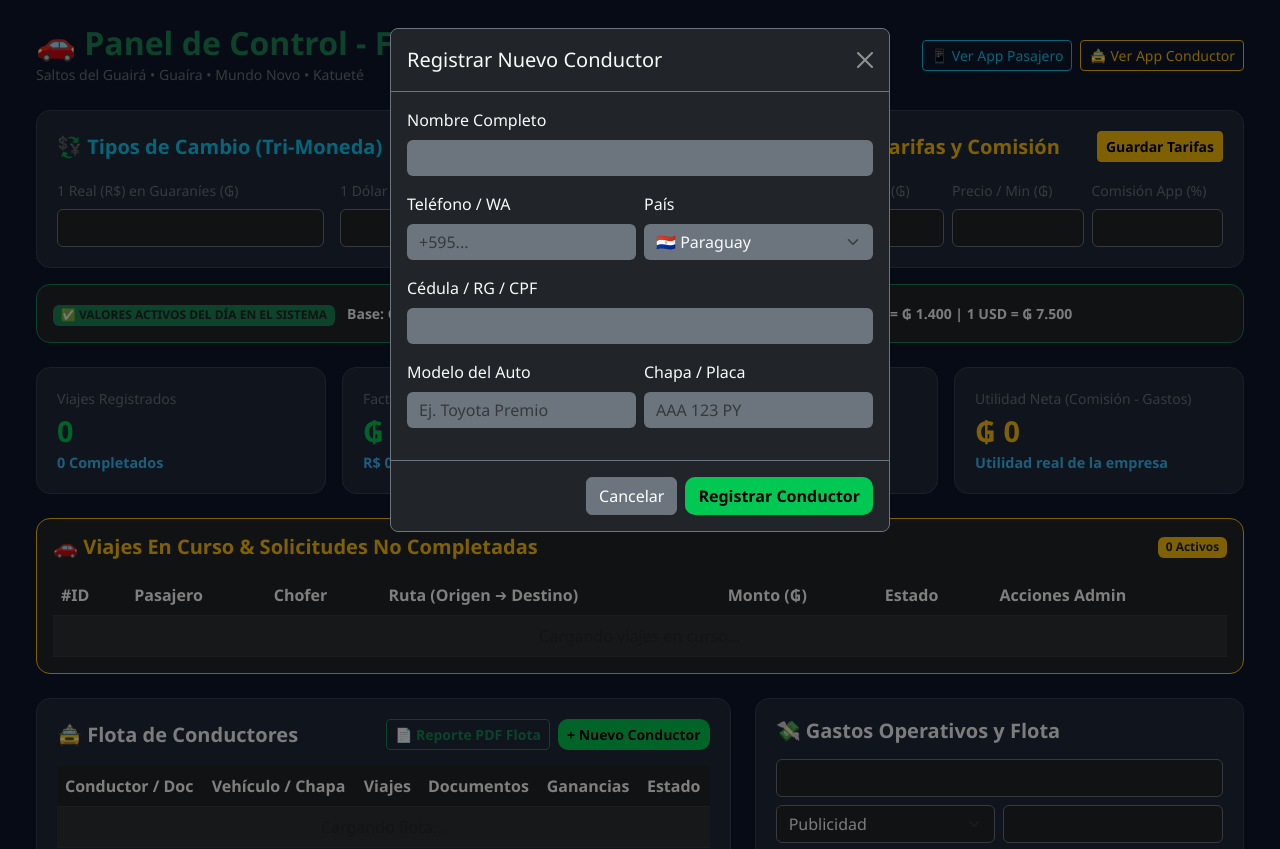
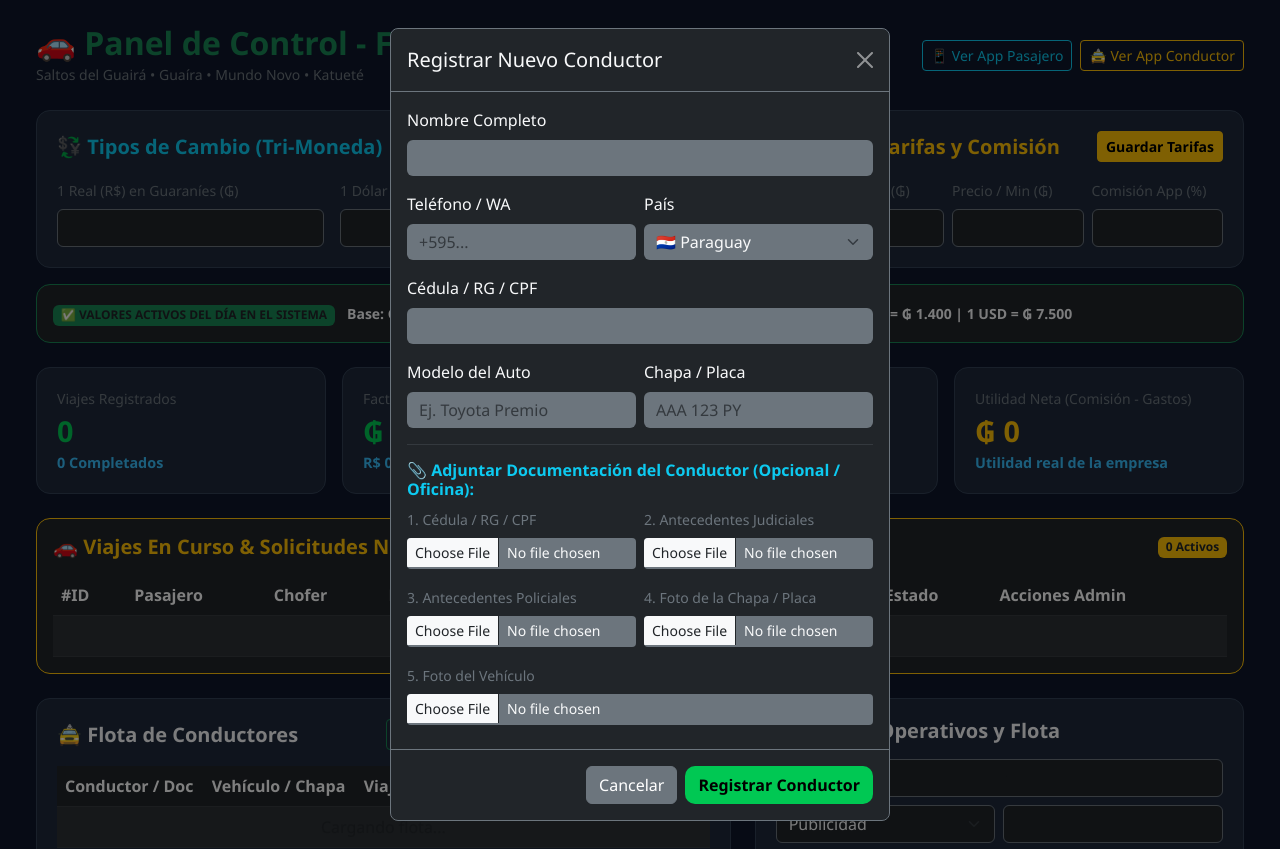
Before and after one commit to Rolocantero/AppTrnasporteSaltos, a Django app: page /dashboard/ in a window 1280 px wide, after a click on "+ Nuevo Conductor". Run offline with Django 5.2, Linux system fonts and the light colour scheme; data comes from the database, SQL or seed files in the repository; data that the repository does not hold is empty; some libraries are stand-ins or nearby versions.

Commit message:
Permitir carga de documentos de choferes tambien desde el Dashboard Admin

```diff
--- a/backend/templates/dashboard.html
+++ b/backend/templates/dashboard.html
@@ -444,6 +444,31 @@
                                 <input type="text" id="drvPlate" class="form-control bg-secondary text-light border-0" placeholder="AAA 123 PY" required>
                             </div>
                         </div>
+
+                        <hr class="border-secondary my-3">
+                        <h6 class="text-info fw-bold mb-2">📎 Adjuntar Documentación del Conductor (Opcional / Oficina):</h6>
+                        <div class="row g-2">
+                            <div class="col-6 mb-2">
+                                <label class="form-label small text-secondary">1. Cédula / RG / CPF</label>
+                                <input type="file" id="drvPhotoCi" accept="image/*,.pdf" class="form-control form-control-sm bg-secondary text-light border-0">
+                            </div>
+                            <div class="col-6 mb-2">
+                                <label class="form-label small text-secondary">2. Antecedentes Judiciales</label>
+                                <input type="file" id="drvPhotoJudicial" accept="image/*,.pdf" class="form-control form-control-sm bg-secondary text-light border-0">
+                            </div>
+                            <div class="col-6 mb-2">
+                                <label class="form-label small text-secondary">3. Antecedentes Policiales</label>
+                                <input type="file" id="drvPhotoPolice" accept="image/*,.pdf" class="form-control form-control-sm bg-secondary text-light border-0">
+                            </div>
+                            <div class="col-6 mb-2">
+                                <label class="form-label small text-secondary">4. Foto de la Chapa / Placa</label>
+                                <input type="file" id="drvPhotoPlate" accept="image/*" class="form-control form-control-sm bg-secondary text-light border-0">
+                            </div>
+                            <div class="col-12 mb-2">
+                                <label class="form-label small text-secondary">5. Foto del Vehículo</label>
+                                <input type="file" id="drvPhotoVehicle" accept="image/*" class="form-control form-control-sm bg-secondary text-light border-0">
+                            </div>
+                        </div>
                     </div>
                     <div class="modal-footer border-secondary">
                         <button type="button" class="btn btn-secondary" data-bs-dismiss="modal">Cancelar</button>
@@ -690,26 +715,37 @@
 
         function registerDriver(e) {
             e.preventDefault();
-            const payload = {
-                name: document.getElementById('drvName').value,
-                phone: document.getElementById('drvPhone').value,
-                country: document.getElementById('drvCountry').value,
-                document_id: document.getElementById('drvDoc').value,
-                vehicle_model: document.getElementById('drvModel').value,
-                license_plate: document.getElementById('drvPlate').value
-            };
+            const formData = new FormData();
+            formData.append('name', document.getElementById('drvName').value);
+            formData.append('phone', document.getElementById('drvPhone').value);
+            formData.append('country', document.getElementById('drvCountry').value);
+            formData.append('document_id', document.getElementById('drvDoc').value);
+            formData.append('vehicle_model', document.getElementById('drvModel').value);
+            formData.append('license_plate', document.getElementById('drvPlate').value);
+
+            const ciFile = document.getElementById('drvPhotoCi').files[0];
+            const judFile = document.getElementById('drvPhotoJudicial').files[0];
+            const polFile = document.getElementById('drvPhotoPolice').files[0];
+            const plateFile = document.getElementById('drvPhotoPlate').files[0];
+            const vehFile = document.getElementById('drvPhotoVehicle').files[0];
+
+            if (ciFile) formData.append('photo_ci', ciFile);
+            if (judFile) formData.append('photo_judicial', judFile);
+            if (polFile) formData.append('photo_police', polFile);
+            if (plateFile) formData.append('photo_license_plate', plateFile);
+            if (vehFile) formData.append('photo_vehicle', vehFile);
 
             fetch('/api/drivers/create/', {
                 method: 'POST',
-                headers: { 'Content-Type': 'application/json' },
-                body: JSON.stringify(payload)
+                body: formData
             })
             .then(res => res.json())
             .then(() => {
-                alert("¡Conductor registrado con éxito!");
+                alert("¡Conductor y documentación registrados con éxito!");
                 bootstrap.Modal.getInstance(document.getElementById('driverModal')).hide();
                 loadDashboard();
-            });
+            })
+            .catch(err => alert("Error al registrar conductor: " + err));
         }
 
         function addExpense(e) {
```
